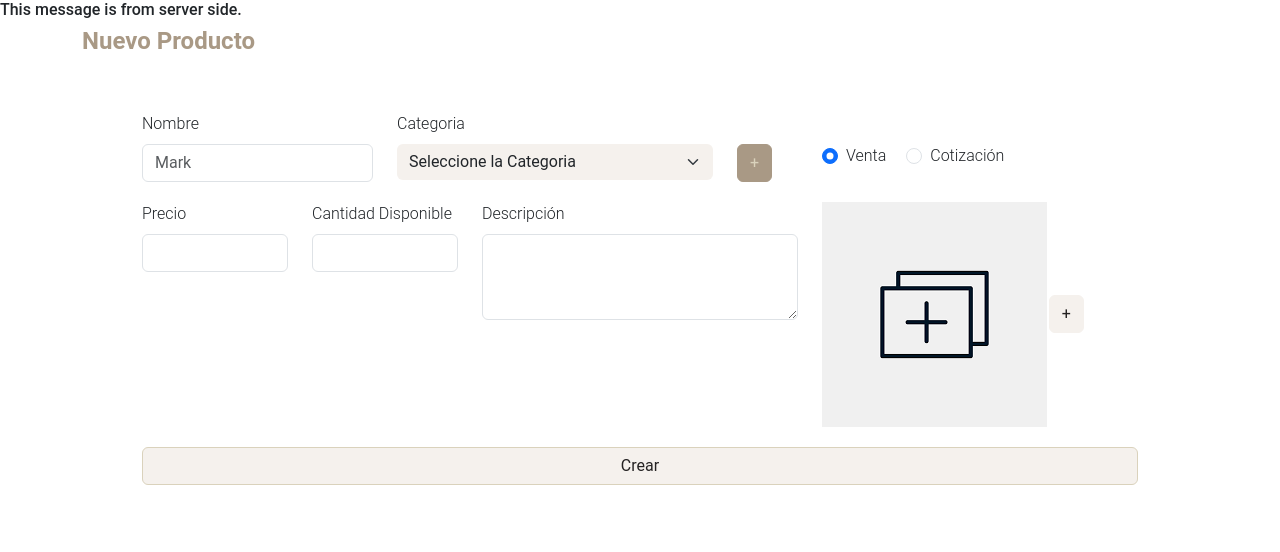
After one commit to aylingalindo/SupArt, a PHP site: page /nuevoProducto.php in a window 1280 px wide. The commit adds this page. Shown: the top 552 px of the page. Run offline with PHP 8.4, Linux system fonts and the light colour scheme.

Commit message:
nuevo producto y nueva categoria

```diff
--- a/Themes/style.css
+++ b/Themes/style.css
@@ -160,6 +160,57 @@ h4 {
     color: var(--hover);
 }
 
+#popupNewWishlist {
+    position:fixed;
+    top:50%;
+    left:50%;
+    transform: translate(-50%, -50%)scale(0); /* escala 0 para que no se vea cuando no esta activo, se usa escala y opacidad para poder crear transiciones*/
+    transition: 200ms ease-in-out;
+    z-index: 10; /* su capa, para que se muestre sobre lo demás*/
+    width:45%;
+    height:50%;
+}
+
+#popupNewWishlist.active {
+    transform: translate(-50%, -50%)scale(1);
+}
+
+#popupNewWishlist .closeBtn{
+    background: none;
+    border: none;
+}
+
+#popupNewWishlist button :hover {
+    background: none;
+    border: none;
+    color: var(--hover);
+}
+
+#popupNewCat {
+    position:fixed;
+    top:50%;
+    left:50%;
+    transform: translate(-50%, -50%)scale(0); /* escala 0 para que no se vea cuando no esta activo, se usa escala y opacidad para poder crear transiciones*/
+    transition: 200ms ease-in-out;
+    z-index: 10; /* su capa, para que se muestre sobre lo demás*/
+    width:45%;
+    height:30%;
+}
+
+#popupNewCat.active {
+    transform: translate(-50%, -50%)scale(1);
+}
+
+#popupNewCat .closeBtn{
+    background: none;
+    border: none;
+}
+
+#popupNewCat button :hover {
+    background: none;
+    border: none;
+    color: var(--hover);
+}
 
 /*-----*/
 
@@ -782,6 +833,14 @@ h1{
     border-color: var(--light);
 }
 
+.btnList{
+    padding: 0;
+}
+
+#wishlistList button:hover {
+    background-color: var(--hover);
+}
+
 #wishlistList h5{
     margin-top: 0.2rem;
     margin-bottom: 0.2rem;
--- a/index.php
+++ b/index.php
@@ -32,7 +32,7 @@
 		              			<input type="text" class="form-control mb-3" id="usernameLogin" name="nameLogin" placeholder="Username" required>
 		              			<input type="password" class="form-control mb-3" id="passwordLogin" name="passLogin" placeholder="Password"required>
 		              			<div class="invalid-feedback">
-		                  			Please fill with the correct sintaxis.
+		                  			Favor de llenar todos los campos.
 		              			</div>
 		                    	<button type="submit" class="btn btn-primary signInBtn">Iniciar Sesion</button>
 		              			<!--<input type="submit" action="dashboard.php" class="btn btn-primary signInBtn" value="Sign In">-->
--- a/misProductos.php
+++ b/misProductos.php
@@ -135,7 +135,11 @@
 
           <div class="col-12" style="padding-left: 40px; padding-right: 40px;">
 
-
+            <div class="row d-flex justify-content-end">
+              <div class="col-2">
+              <a href="nuevoProducto.php" class="btn btn-primary signUpBtn">Nuevo Producto</a>
+              </div>
+            </div>
             <table class="table table-hover">
               <tbody>
                 <tr>
--- /dev/null
+++ b/nuevoProducto.php
@@ -0,0 +1,135 @@
+<!DOCTYPE html>
+	<html>
+	<head>
+		<title>Supart</title>
+		<meta charset="utf-8">
+		<meta name="viewport" content="width=device-width, inital-scale=1">
+
+		<link rel="stylesheet" type="text/css" href="Themes/bootstrap-5.3.1-dist/css/bootstrap.min.css">
+		<script type="text/javascript" src="Themes/bootstrap-5.3.1-dist/js/bootstrap.min.js"></script>
+
+		<link rel="stylesheet" type="text/css" href="Themes/style.css">
+		<script defer src="default.js"></script>
+	</head>
+	<body>
+
+    <div id="overlay"></div>
+		<div id="signupPage">
+
+			<h6><?php echo "This message is from server side." ?></h6>
+
+      <!-- POP UP NUEVOA CATEGORIA -->
+
+    <div id="popupNewCat" class="card">
+
+      <div class="card-header">
+        <div class="row">
+          <div class="col-10 ms-5 me-auto mt-3">
+            <h4>Añadir a wishlist</h4>
+          </div>
+          <div class="col pt-3">
+            <button data-close-button type="button" class="closeBtn" style="color: var(--light)"><i class="icon ion-md-close"></i></button>
+          </div>
+        </div>
+      </div>
+
+      <div class="card-body" style="padding-left: 3rem; padding-right: 3rem;">
+        <form class="needs-validation" novalidate method="POST" action="wishlist.php">
+        <div class="row">
+            <input type="text" class="form-control mb-3" id="wishlistName" name="wishlistName" placeholder="Nombre" required>
+            <div class="invalid-feedback">
+              Favor de llenar todos los campos.
+            </div>
+        </div>
+        <div class="row">
+          <button type="submit" class="btn btn-primary">Crear</button>
+        </div>
+        </form>
+      </div>
+
+    </div>
+
+			<!--<div class="d-flex align-items-center">-->
+
+				<div class="container">
+
+            <h4>Nuevo Producto</h4>
+
+      			<form class="container d-flex flex-column needs-validation" novalidate method="POST" action="index.php">
+		        	<div class="row p-5 d-flex justify-content-center">
+                  <div class="col-3 form-group">
+                    <label for="validationName" class="form-label">Nombre</label>
+                    <input type="text" class="form-control" id="validationName" name="nameSignup" placeholder="Mark" value="" required>
+                    <div class="invalid-feedback">
+                      Completar con letras.
+                    </div>
+                  </div>
+                  <div class="col-4 form-group">
+                    <label for="Cat" class="form-label">Categoria</label>
+                    <select class="form-select" aria-label="Default select example" id="Cat" required>
+                      <option selected>Seleccione la Categoria </option>
+                      <option value="1">Plumones</option>
+                      <option value="2">Lienzos y Bastidores</option>
+                      <option value="3">Papel</option>
+                      <option value="4">Pintura</option>
+                    </select>
+                    <div class="invalid-feedback">
+                      Favor de seleccionar una categoria.
+                    </div>
+                  </div>
+                  <div class="col-1" style="padding-top: 2rem;">
+                    <button type="button" class="btn btn-primary signUpBtn" data-modal-target="#popupNewCat">+</button>
+                  </div>
+                   <div class="col-4 form-group" style="padding-top: 2rem;">
+                    <div class="form-check form-check-inline">
+                      <input class="form-check-input" type="radio" name="flexRadioDefault" id="flexRadioDefault1" checked>
+                      <label class="form-check-label" for="flexRadioDefault1">
+                        Venta
+                      </label>
+                    </div>
+                    <div class="form-check form-check-inline">
+                      <input class="form-check-input" type="radio" name="flexRadioDefault" id="flexRadioDefault2">
+                      <label class="form-check-label" for="flexRadioDefault2">
+                        Cotización
+                      </label>
+                    </div>
+                  </div>
+                  <div class="col-2 form-group">
+                    <label for="validationSecondLN" class="form-label">Precio</label>
+                    <input type="number" class="form-control" id="validationSecondLN" name="mLastnameSignup" value="" required>
+                    <div class="invalid-feedback">
+                        Campo vacio.
+                    </div>
+                  </div>
+                  <div class="col-2 form-group">
+                    <label for="validationSecondLN" class="form-label">Cantidad Disponible</label>
+                    <input type="number" class="form-control" id="validationSecondLN" name="mLastnameSignup" value="" required>
+                    <div class="invalid-feedback">
+                        Campo vacio.
+                    </div>
+                  </div>
+                  <div class="col-4 form-group">
+                    <label for="prodDesc" class="form-label">Descripción</label>
+                    <textarea rows="3" type="text" class="form-control mb-3" id="prodDesc" name="wishlistDesc" required></textarea>
+                  </div>
+                  <div class="col-4 form-group flex-column">
+                    <div class="row">
+                      <div class="col-8 d-flex">
+                        <img src="Img/addImg.png">
+                      </div>
+                      <div class="col-2 d-flex">
+                        <button type="button" class="btn btn-primary align-self-center">+</button>
+                      </div>
+                    </div>
+                  </div>
+                  <div class="col-12 form-group">
+                    <button type="submit" class="btn btn-primary signInBtn">Crear</button>
+                  </div>
+                </div>
+				    </form>
+
+			</div>
+
+
+	</body>
+</html>
```
Also changed, not shown: wishlist.php (+39 -0 lines).
